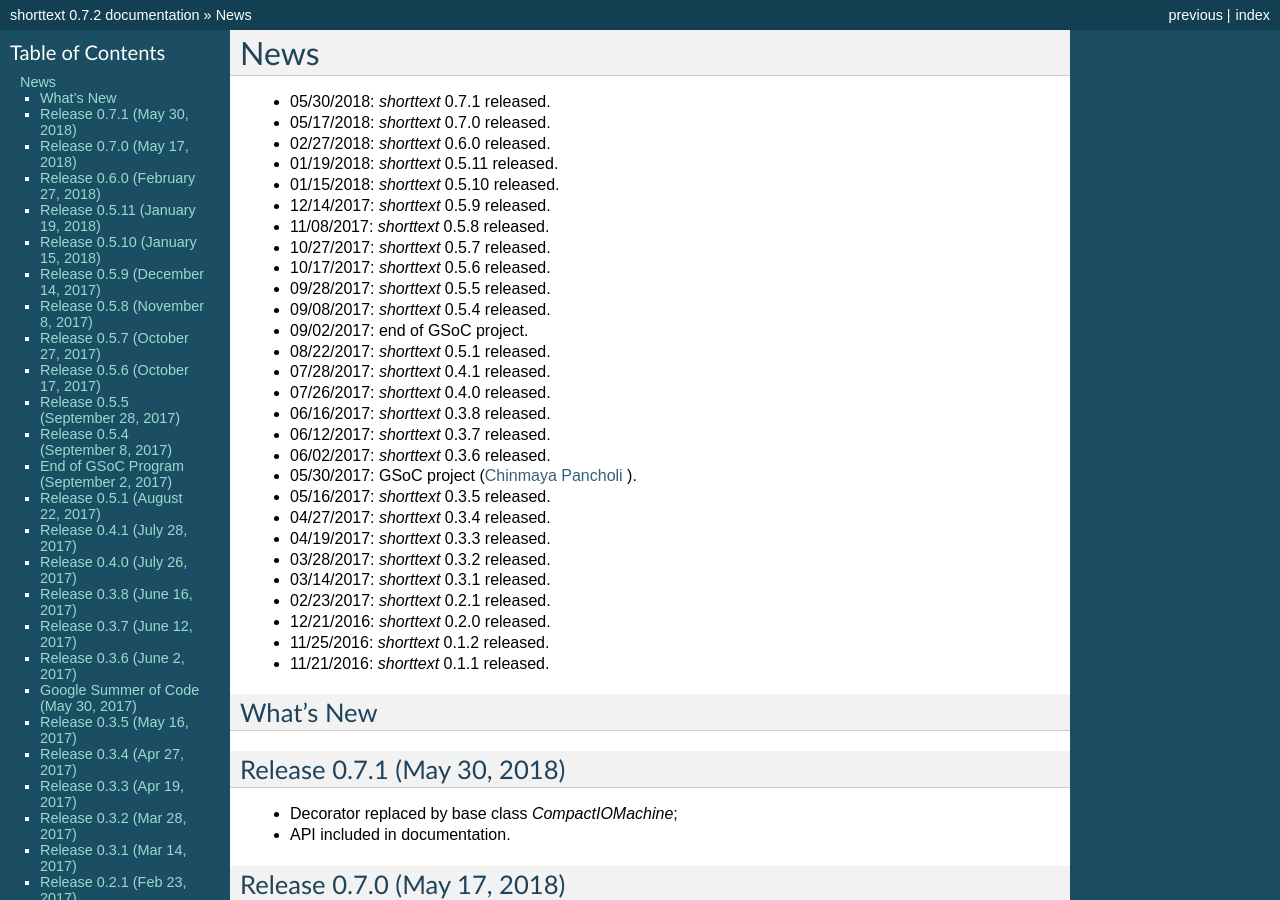
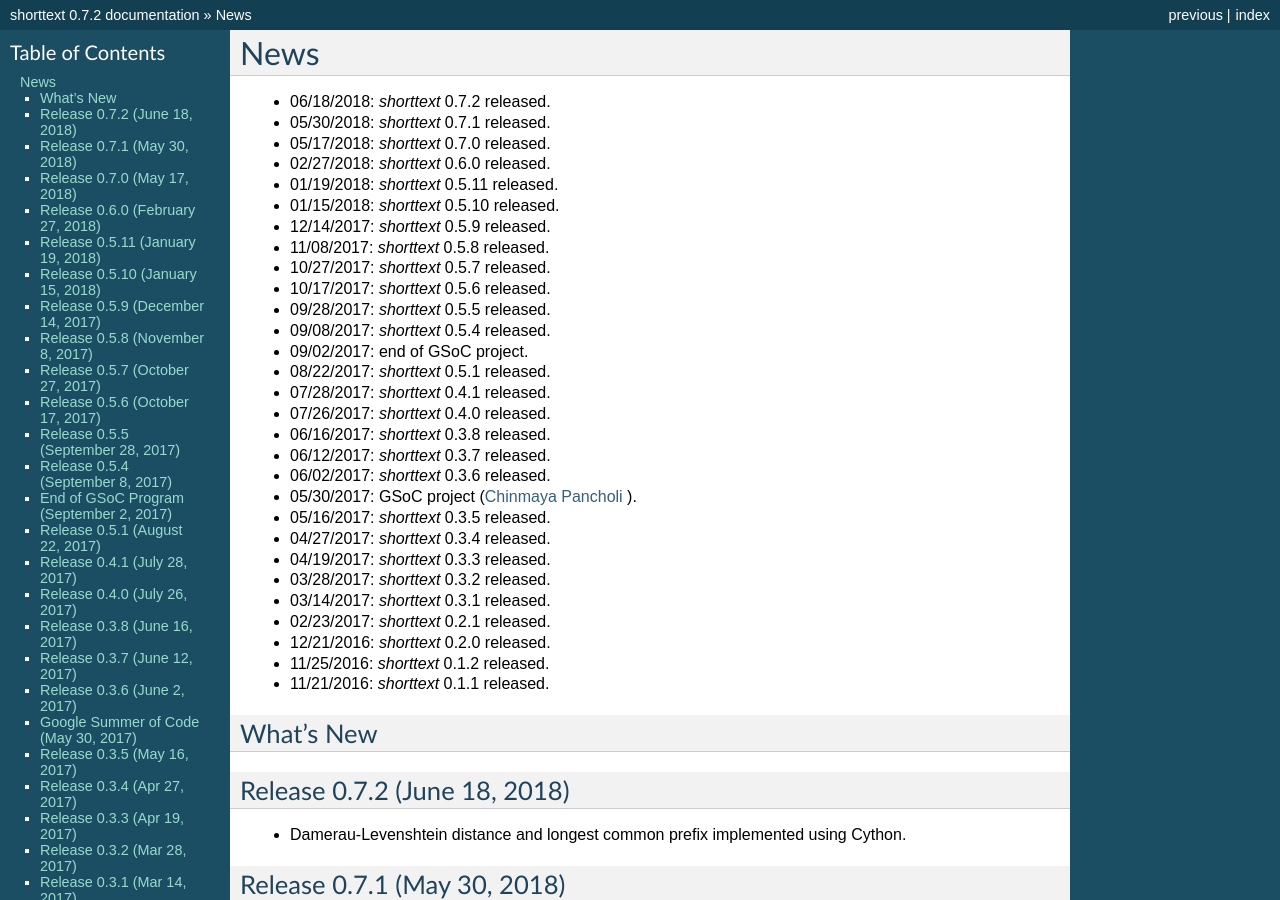
Before and after one commit to stephenhky/PyShortTextCategorization, a Sphinx documentation site: the page built from docs/news.rst, in a window 1280 px wide and 900 px high. Built offline with Sphinx 7.4.7, drawn with Linux system fonts in a browser that asks for light colours.

Commit message:
updated news and README

```diff
--- a/docs/news.rst
+++ b/docs/news.rst
@@ -1,6 +1,7 @@
 News
 ====
 
+* 06/18/2018: `shorttext` 0.7.2 released.
 * 05/30/2018: `shorttext` 0.7.1 released.
 * 05/17/2018: `shorttext` 0.7.0 released.
 * 02/27/2018: `shorttext` 0.6.0 released.
@@ -33,6 +34,11 @@
 
 What's New
 ----------
+
+Release 0.7.2 (June 18, 2018)
+---------------------------------
+
+* Damerau-Levenshtein distance and longest common prefix implemented using Cython.
 
 Release 0.7.1 (May 30, 2018)
 ---------------------------------
```
Also changed, not shown: README.md (+1 -0 lines).
